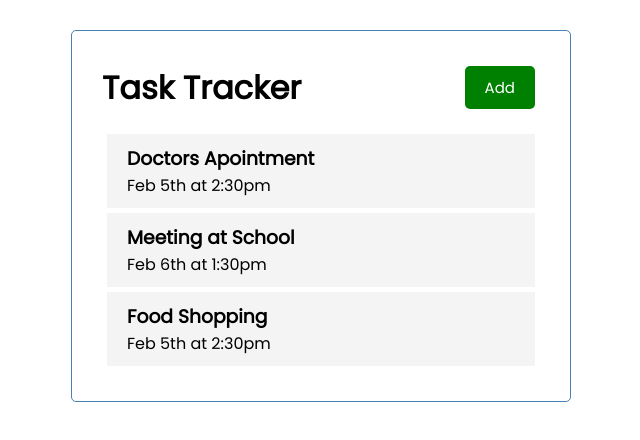
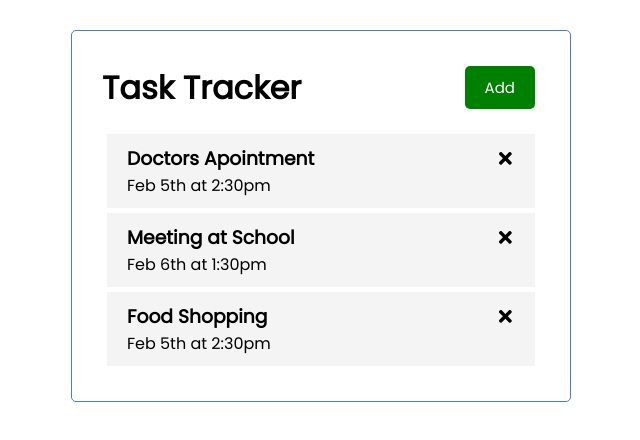
Before and after one commit to AkaraTawng/react-task-tracker, a React (Create React App) app: page / in a window 1280 px wide. Shown: the top 440 px of the page, without its empty margins (319-959 px from the left). Built offline with nearby package versions, Linux system fonts and the light colour scheme.

Commit message:
import FA icon. add delete icon to task

```diff
--- a/package.json
+++ b/package.json
@@ -8,6 +8,7 @@
     "@testing-library/user-event": "^13.5.0",
     "react": "^18.2.0",
     "react-dom": "^18.2.0",
+    "react-icons": "^4.4.0",
     "react-scripts": "5.0.1",
     "web-vitals": "^2.1.4"
   },
--- a/src/components/Task.js
+++ b/src/components/Task.js
@@ -1,9 +1,10 @@
+import {FaTimes} from 'react-icons/fa';
 import React from 'react';
 
 const Task = ({task}) => {
     return (
         <div className='task' >
-            <h3>{task.text}</h3>
+            <h3>{task.text} <FaTimes/></h3>
             <p>{task.day}</p>
         </div>
     )
```
Also changed, not shown: 1 other file (tests, documents, lock files or other folders).
